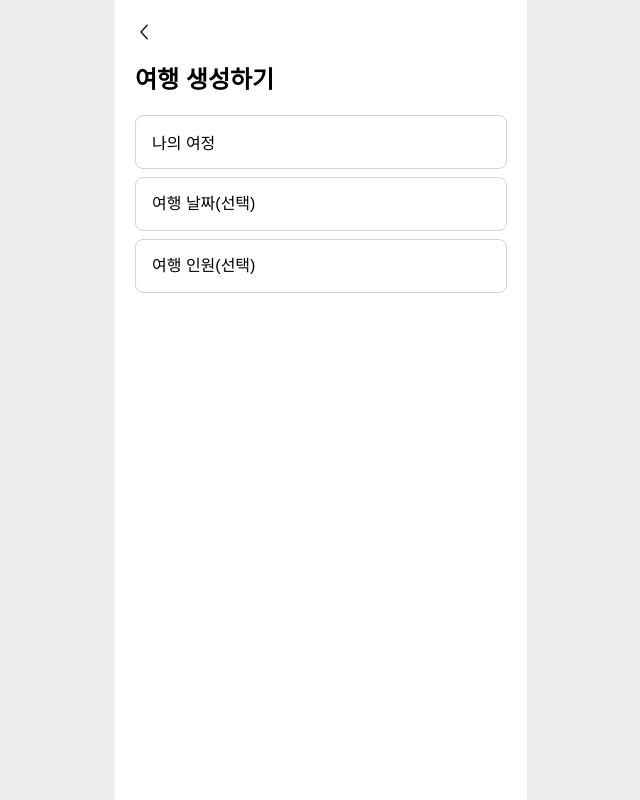
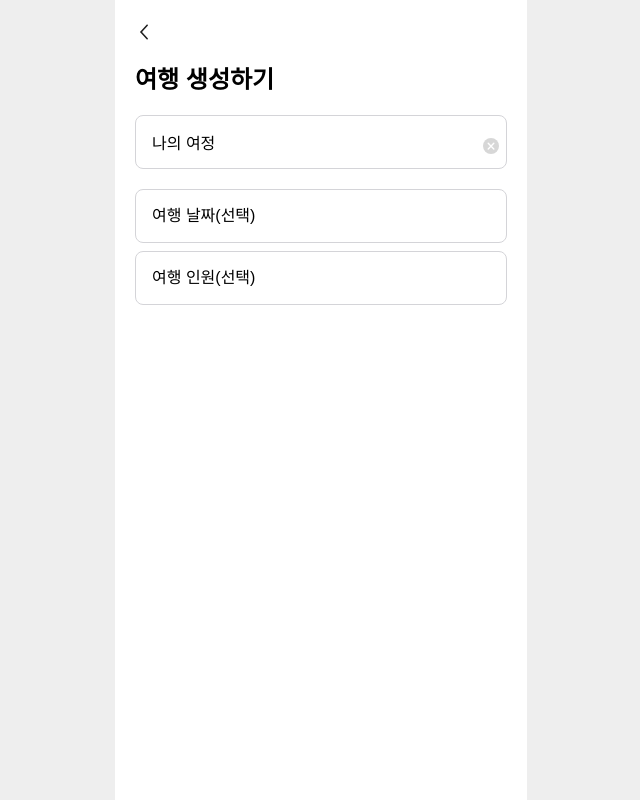
Before and after one commit to WePlanPlans/WPP_FE, a React (Vite) app: page /create in a window 1280 px wide. Shown: the whole page, without its empty margins (319-959 px from the left). Built offline with nearby package versions, Linux system fonts and the light colour scheme; no server answers.

Commit message:
Fix: 인풋 삭제 아이콘 수정

```diff
--- a/src/pages/create/createTrip.page.tsx
+++ b/src/pages/create/createTrip.page.tsx
@@ -1,10 +1,15 @@
 import BackHeader from '@components/common/header/BackHeader';
 import { useState } from 'react';
 import { SelectDate } from '../../components/createTrip/SelectDate';
+import { CloseIcon } from '@components/common/icons/Icons';
 
 export const CreateTrip = () => {
   const [inputValue, setInputValue] = useState('나의 여정');
   const [showSelectDate, setShowSelectDate] = useState(false);
+
+  const clearInput = () => {
+    setInputValue('');
+  };
 
   const handleChange = (e: React.ChangeEvent<HTMLInputElement>) => {
     setInputValue(e.target.value);
@@ -25,13 +30,23 @@ export const CreateTrip = () => {
     <div>
       <BackHeader />
       <div className="title1 mt-2 pb-5">여행 생성하기</div>
+      <div className="relative mb-3 flex items-center">
         <input
           type="text"
-        className="mb-2 h-[54px] w-full rounded-lg border border-zinc-300 p-4 text-black placeholder-gray4"
+          className="mb-2 h-[54px] w-full rounded-lg border border-zinc-300 p-4 text-black placeholder-gray4 focus:outline-none"
           placeholder="나의 여정 이름을 입력하세요"
           value={inputValue}
           onChange={handleChange}
+          autoFocus
         />
+        {inputValue && (
+          <div
+            className="absolute right-2 top-1/2 z-10 -translate-y-1/2 transform cursor-pointer rounded-full bg-gray3"
+            onClick={clearInput}>
+            <CloseIcon />
+          </div>
+        )}
+      </div>
       <input
         type="button"
         className="mb-2 h-[54px] w-full cursor-pointer rounded-lg border border-zinc-300 p-4  text-left text-black placeholder-gray4"
```
Lines whose indentation alone changed are shown as unchanged.
